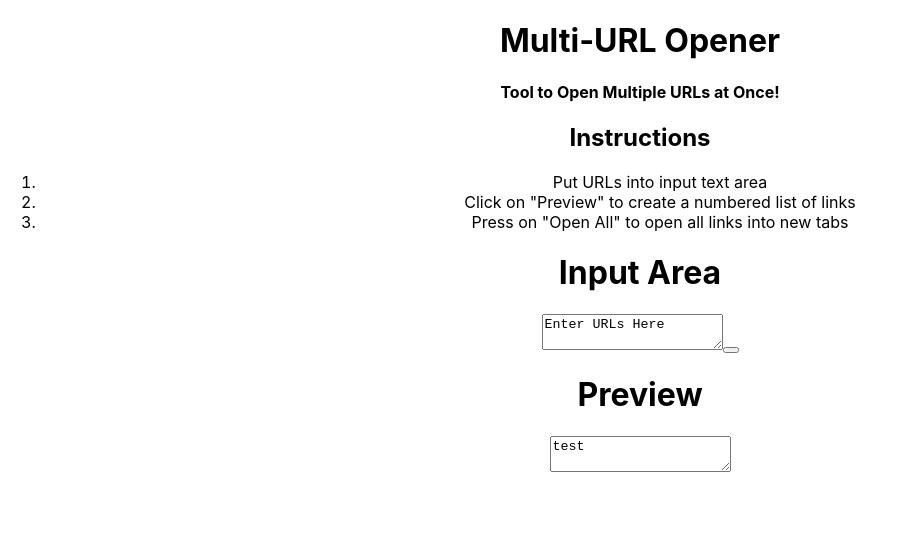
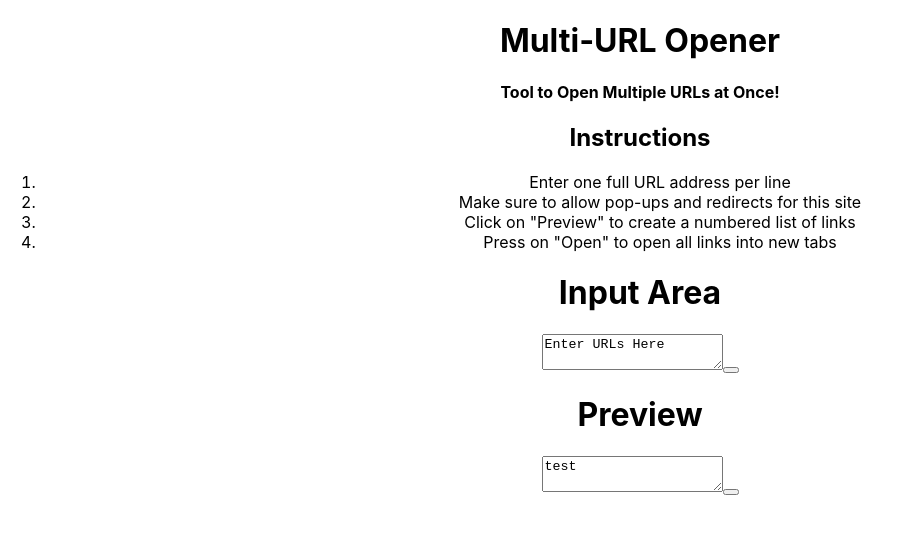
Before and after one commit to hung-dinh-nguyen/multi-url-opener, a React (Create React App) app: page / in a window 1280 px wide. Shown: the top 534 px of the page, without its empty margins (0-901 px from the left). Built offline with nearby package versions, Linux system fonts and the light colour scheme.

Commit message:
Functional Parts Completed
Parser and Preview now works

```diff
--- a/src/App.js
+++ b/src/App.js
@@ -40,6 +40,7 @@ class App extends React.Component{
       };
       this.handleChange = this.handleChange.bind(this);
       this.parser = this.parser.bind(this);
+      this.opener = this.opener.bind(this);
   }
 
   handleChange(e) {
@@ -54,22 +55,35 @@ class App extends React.Component{
     const re_url = /((([A-Za-z]{3,9}:(?:\/\/)?)(?:[-;:&=\+\$,\w]+@)?[A-Za-z0-9.-]+(:[0-9]+)?|(?:www.|[-;:&=\+\$,\w]+@)[A-Za-z0-9.-]+)((?:\/[\+~%\/.\w-_]*)?\??(?:[-\+=&;%@.\w_]*)#?(?:[\w]*))?)/ig
 
     let input = this.state.input;
-    let urls = input.match(re_url)
+    var urls = input.match(re_url)
     var urlString = '';
     var i = 1
 
-    console.log(urls)
+    console.log(urls);
 
     urls.forEach(url => {
       urlString =  urlString + (i++) + " - " + url + '\n';
     });
 
-    console.log(urlString)
+    console.log(urlString);
 
     this.setState({
-      preview: urlString,
+      preview: urlString
     })
   };
+
+  opener() {
+    const re_url = /((([A-Za-z]{3,9}:(?:\/\/)?)(?:[-;:&=\+\$,\w]+@)?[A-Za-z0-9.-]+(:[0-9]+)?|(?:www.|[-;:&=\+\$,\w]+@)[A-Za-z0-9.-]+)((?:\/[\+~%\/.\w-_]*)?\??(?:[-\+=&;%@.\w_]*)#?(?:[\w]*))?)/ig
+
+    let input = this.state.input;
+    var urls = input.match(re_url)
+
+    console.log(urls);
+
+    urls.forEach(url => {
+      window.open(url)
+    })
+  }
 
   render() {
     return (
@@ -80,13 +94,14 @@ class App extends React.Component{
 
           <h2>Instructions</h2>
             <ol>
-              <li>Put URLs into input text area</li>
+              <li>Enter one full URL address per line</li>
+              <li>Make sure to allow pop-ups and redirects for this site</li>
               <li>Click on "Preview" to create a numbered list of links</li>
-              <li>Press on "Open All" to open all links into new tabs</li>
+              <li>Press on "Open" to open all links into new tabs</li>
             </ol>
         </div>
         <UrlParser input={this.state.input} onChange={this.handleChange} onClick={this.parser}/>
-        <Previewer preview={this.state.preview}/>
+        <Previewer preview={this.state.preview} onClick={this.opener}/>
     </div>
     );
   }
--- a/src/components/previewer/previewer.js
+++ b/src/components/previewer/previewer.js
@@ -12,6 +12,11 @@ const Previewer = (props) => {
                 value={props.preview}
                 readOnly
             />
+            <button
+                id='preview-button'
+                className='preview-button'
+                onClick={props.onClick}
+            />
         </div>
     )
 };
```
